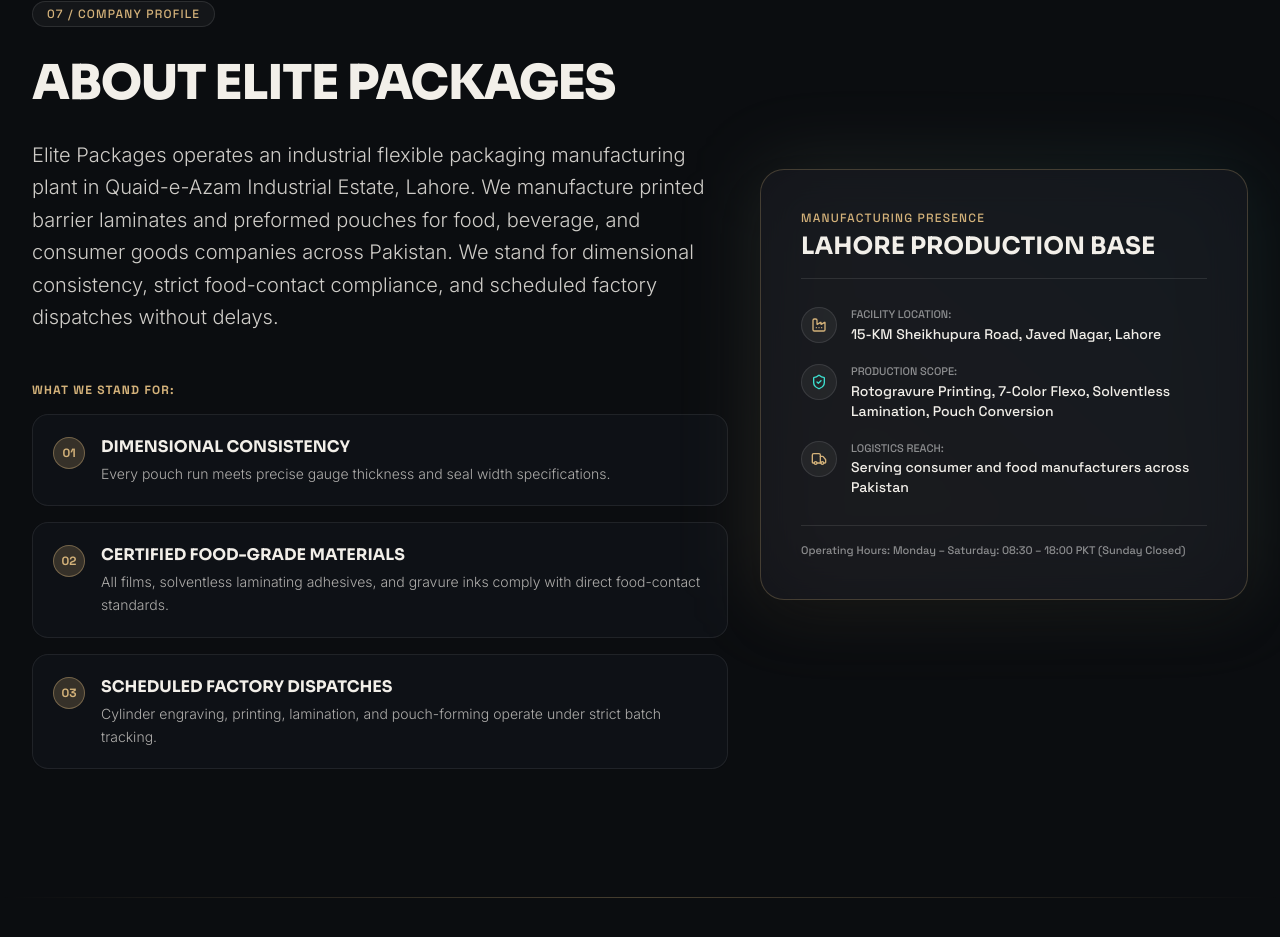
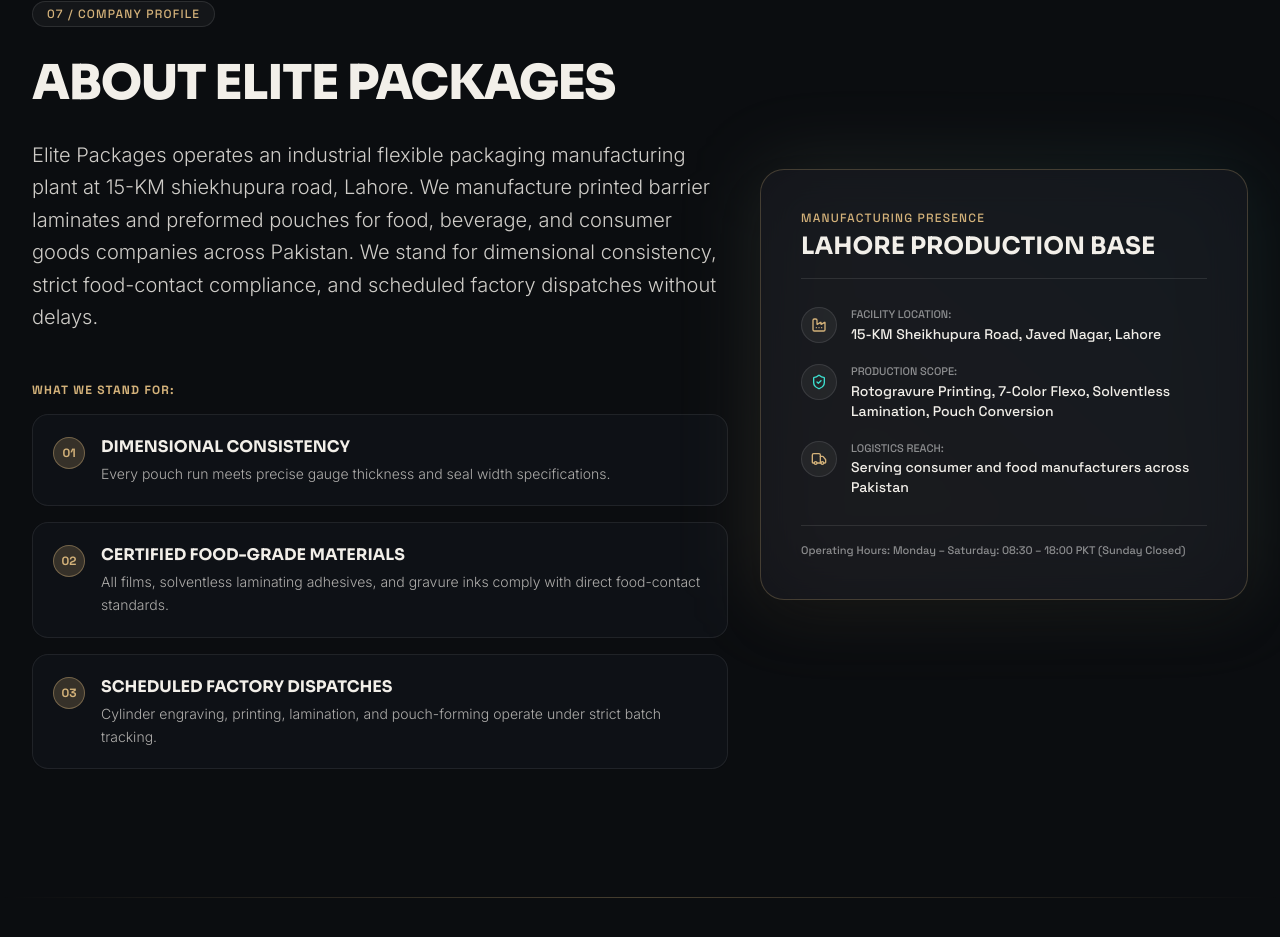
Before and after one commit to hamzajami/elite-packages, a React (Vite) app: page / in a window 1280 px wide. Shown: the part 10707-11644 px from the top of the page. Built offline with nearby package versions, Linux system fonts and the light colour scheme.

Commit message:
Modify establishedStory with detailed address
Updated the establishedStory to include the specific address.

```diff
--- a/src/data/companyData.ts
+++ b/src/data/companyData.ts
@@ -52,7 +52,7 @@ export const COMPANY_INFO = {
   address: "15-KM shiekhupura Road, Javed Nagar, Lahore, Punjab, Pakistan",
   city: "Lahore, Pakistan",
   hours: "Monday – Saturday: 08:30 – 18:00 PKT (Sunday Closed)",
-  establishedStory: "Elite Packages operates an industrial flexible packaging manufacturing plant in Quaid-e-Azam Industrial Estate, Lahore. We manufacture printed barrier laminates and preformed pouches for food, beverage, and consumer goods companies across Pakistan. We stand for dimensional consistency, strict food-contact compliance, and scheduled factory dispatches without delays.",
+  establishedStory: "Elite Packages operates an industrial flexible packaging manufacturing plant at 15-KM shiekhupura road, Lahore. We manufacture printed barrier laminates and preformed pouches for food, beverage, and consumer goods companies across Pakistan. We stand for dimensional consistency, strict food-contact compliance, and scheduled factory dispatches without delays.",
   aboutTenets: [
     {
       title: "Dimensional Consistency",
```
